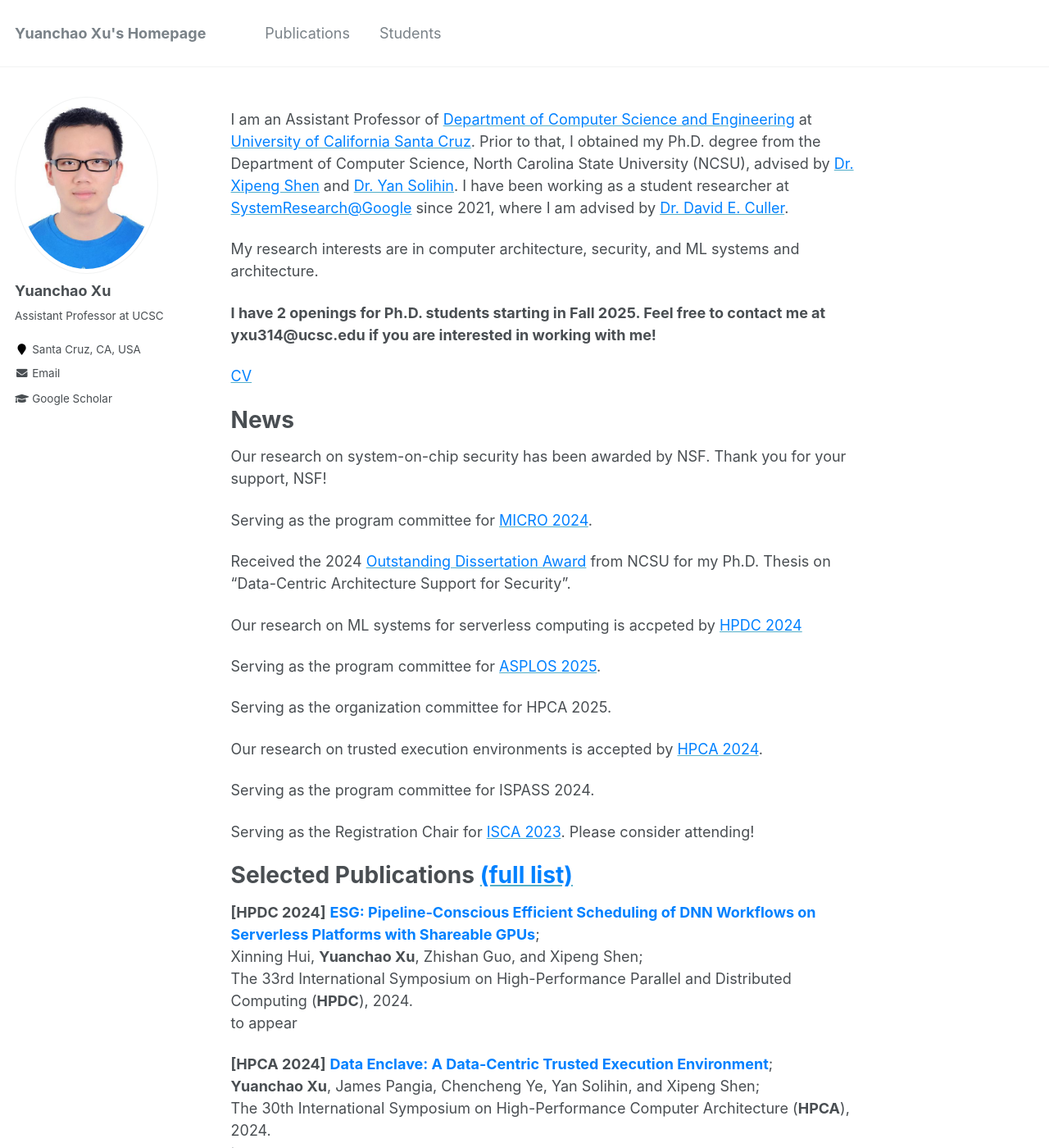
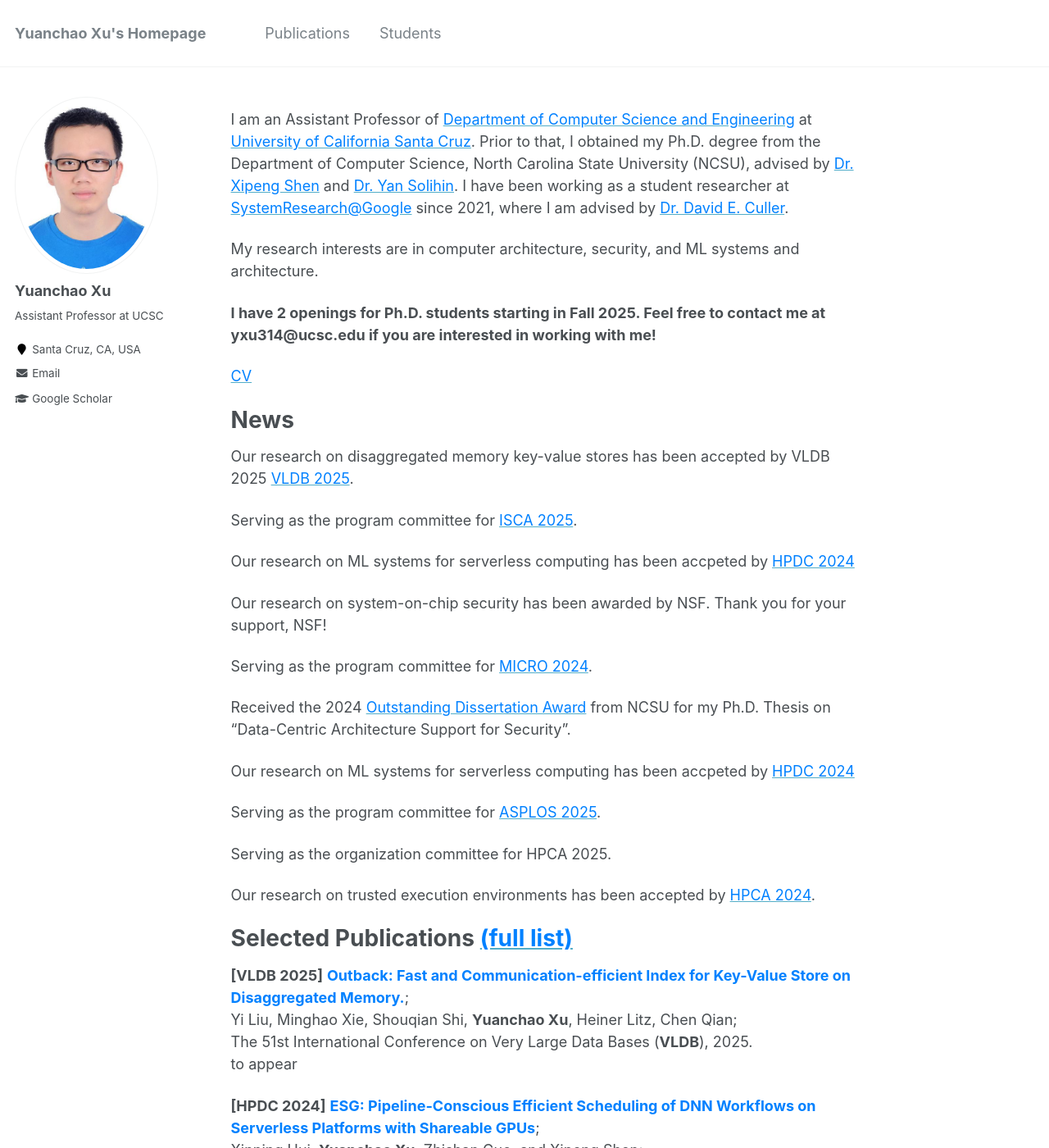
Before and after one commit to yuanchaoxu6/yuanchaoxu6.github.io, a Jekyll site: the page built from _pages/about.md, in a window 1280 px wide and 1400 px high. Shown: the whole window at 82% size. Built offline with Jekyll 4.4.1, drawn with Linux system fonts in a browser that asks for light colours.

Commit message:
Update about.md

```diff
--- a/_pages/about.md
+++ b/_pages/about.md
@@ -21,27 +21,40 @@ My research interests are in computer architecture, security, and ML systems and
 News
 =====
 
+Our research on disaggregated memory key-value stores has been accepted by VLDB 2025 [<font color="#0081ff">VLDB 2025</font>](https://vldb.org/2025/).
+
+Serving as the program committee for [<font color="#0081ff">ISCA 2025</font>](https://iscaconf.org/isca2025/).
+
+Our research on ML systems for serverless computing has been accpeted by [<font color="#0081ff">HPDC 2024</font>](https://www.hpdc.org/2024/)
+
 Our research on system-on-chip security has been awarded by NSF. Thank you for your support, NSF!
 
 Serving as the program committee for [<font color="#0081ff">MICRO 2024</font>](https://microarch.org/micro57/).
 
 Received the 2024 [<font color="#0081ff">Outstanding Dissertation Award</font>](https://www.csc.ncsu.edu/academics/graduate/graduate_awards.php) from NCSU for my Ph.D. Thesis on "Data-Centric Architecture Support for Security".
 
-Our research on ML systems for serverless computing is accpeted by [<font color="#0081ff">HPDC 2024</font>](https://www.hpdc.org/2024/)
+Our research on ML systems for serverless computing has been accpeted by [<font color="#0081ff">HPDC 2024</font>](https://www.hpdc.org/2024/)
 
 Serving as the program committee for [<font color="#0081ff">ASPLOS 2025</font>](https://www.asplos-conference.org/asplos-2025-call-for-papers/).
 
 Serving as the organization committee for HPCA 2025.
 
-Our research on trusted execution environments is accepted by [<font color="#0081ff">HPCA 2024</font>](https://hpca-conf.org/2024/).
+Our research on trusted execution environments has been accepted by [<font color="#0081ff">HPCA 2024</font>](https://hpca-conf.org/2024/).
+
+<!--
 
 Serving as the program committee for ISPASS 2024.
 
 Serving as the Registration Chair for [<font color="#0081ff">ISCA 2023</font>](https://iscaconf.org/isca2023/). Please consider attending!
-
+Text-->
 
 Selected Publications [<font color="#0081ff">(full list)</font>](https://yuanchaoxu6.github.io/publications/)
 ======
+
+**\[VLDB 2025\]** **<font color="#0081ff"> Outback: Fast and Communication-efficient Index for Key-Value Store on Disaggregated Memory.</font>**; <br>
+Yi Liu, Minghao Xie, Shouqian Shi, **Yuanchao Xu**, Heiner Litz, Chen Qian; <br>
+The 51st International Conference on Very Large Data Bases (**VLDB**), 2025. <br>
+to appear
 
 **\[HPDC 2024\]** **<font color="#0081ff"> ESG: Pipeline-Conscious Efficient Scheduling of DNN Workflows on Serverless Platforms with Shareable GPUs</font>**; <br>
 Xinning Hui, **Yuanchao Xu**, Zhishan Guo, and Xipeng Shen; <br>
```
